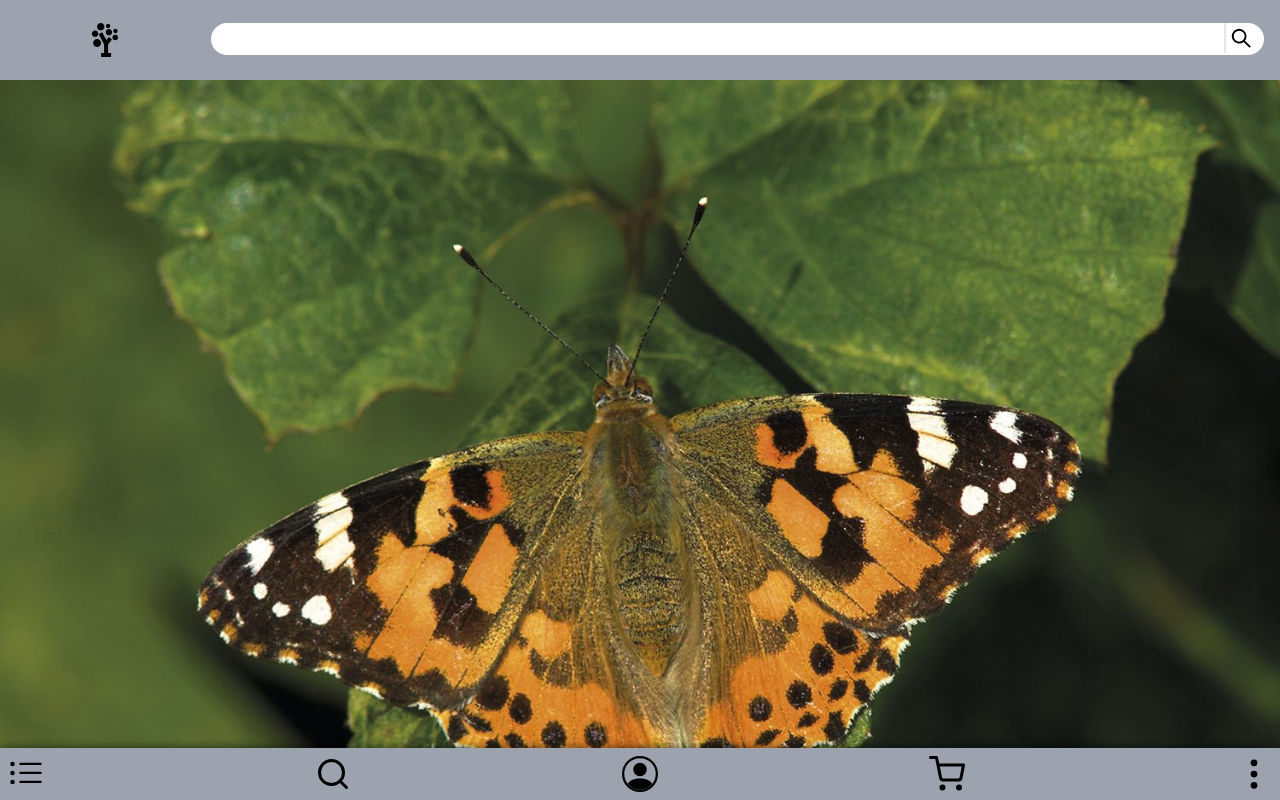
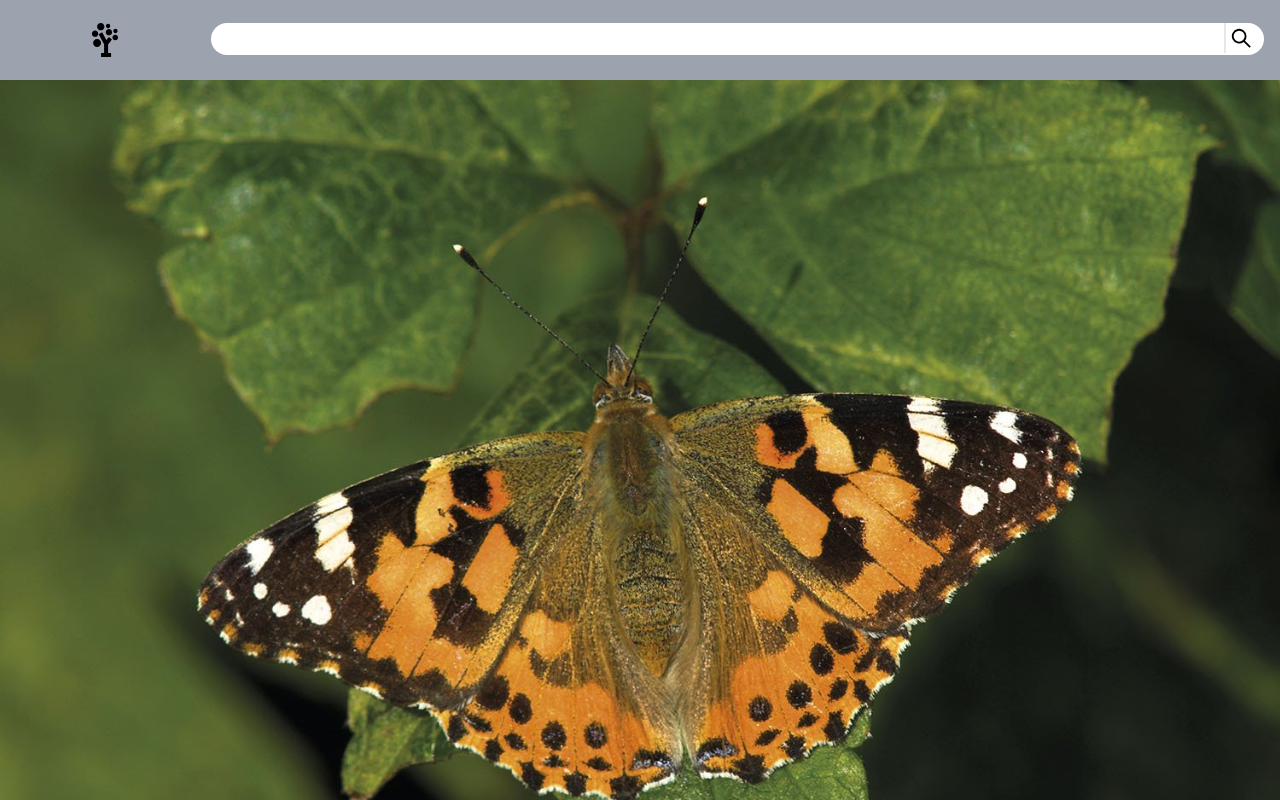
Before and after one commit to santiago9505/Olympia, a React (Create React App) app in the folder Olympia/: page / in a window 1280 px wide. Shown: the top 800 px of the page. Built offline with nearby package versions, Linux system fonts and the light colour scheme.

Commit message:
Responsive header

```diff
--- a/Olympia/src/components/Header/Header.js
+++ b/Olympia/src/components/Header/Header.js
@@ -53,7 +53,7 @@ const Header = () => {
   }
 
   return (
-    <header className="fixed bottom-0 z-50 w-full shadow-custom bg-gray-400">
+    <header className="block fixed bottom-0 z-50 w-full shadow-custom bg-gray-400 md:hidden">
       <div className="flex flex-row justify-between items-center p-2">
         <div>
           <div role="button" className="text-4xl" onClick={() => { toggleMenu('categories') }}>
```
